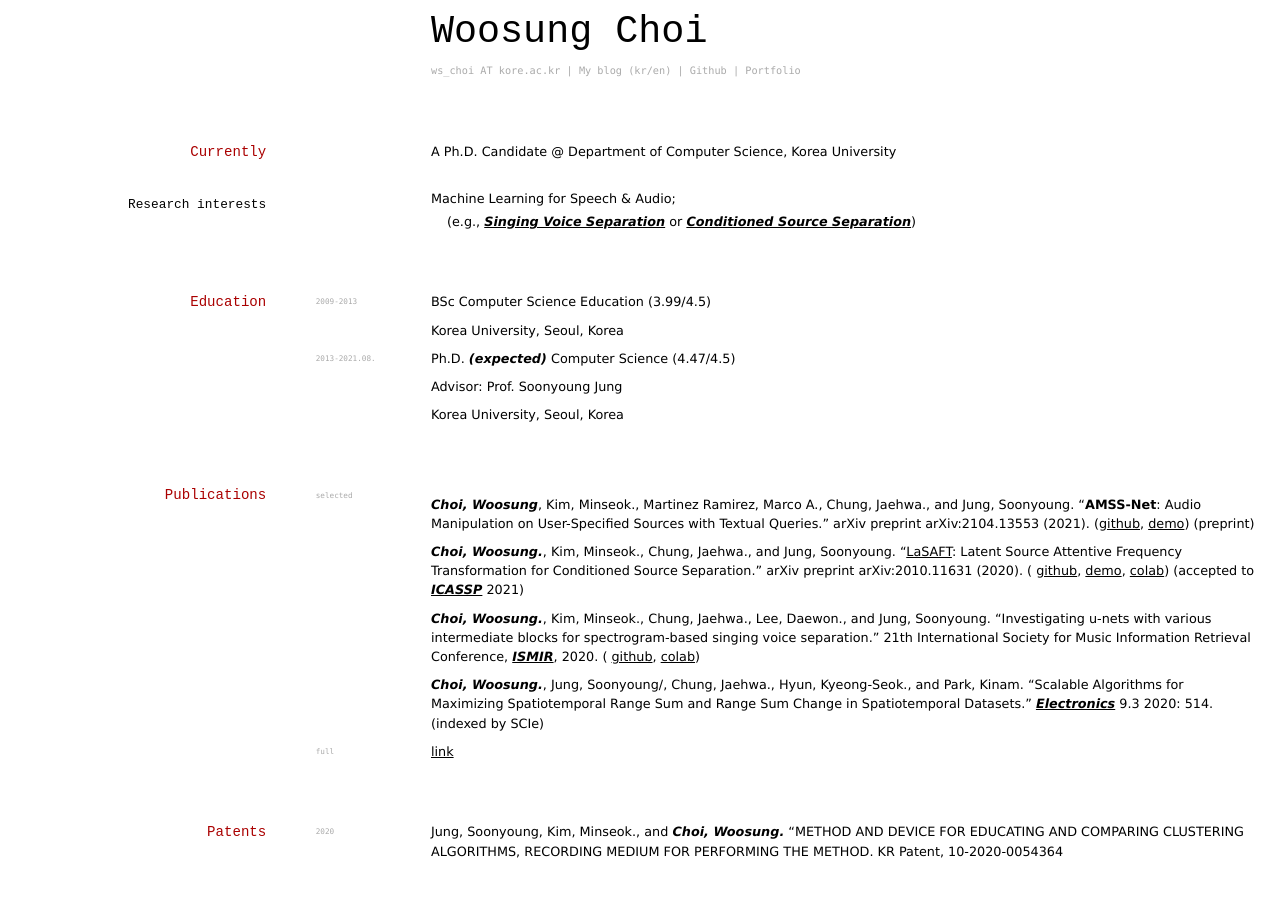
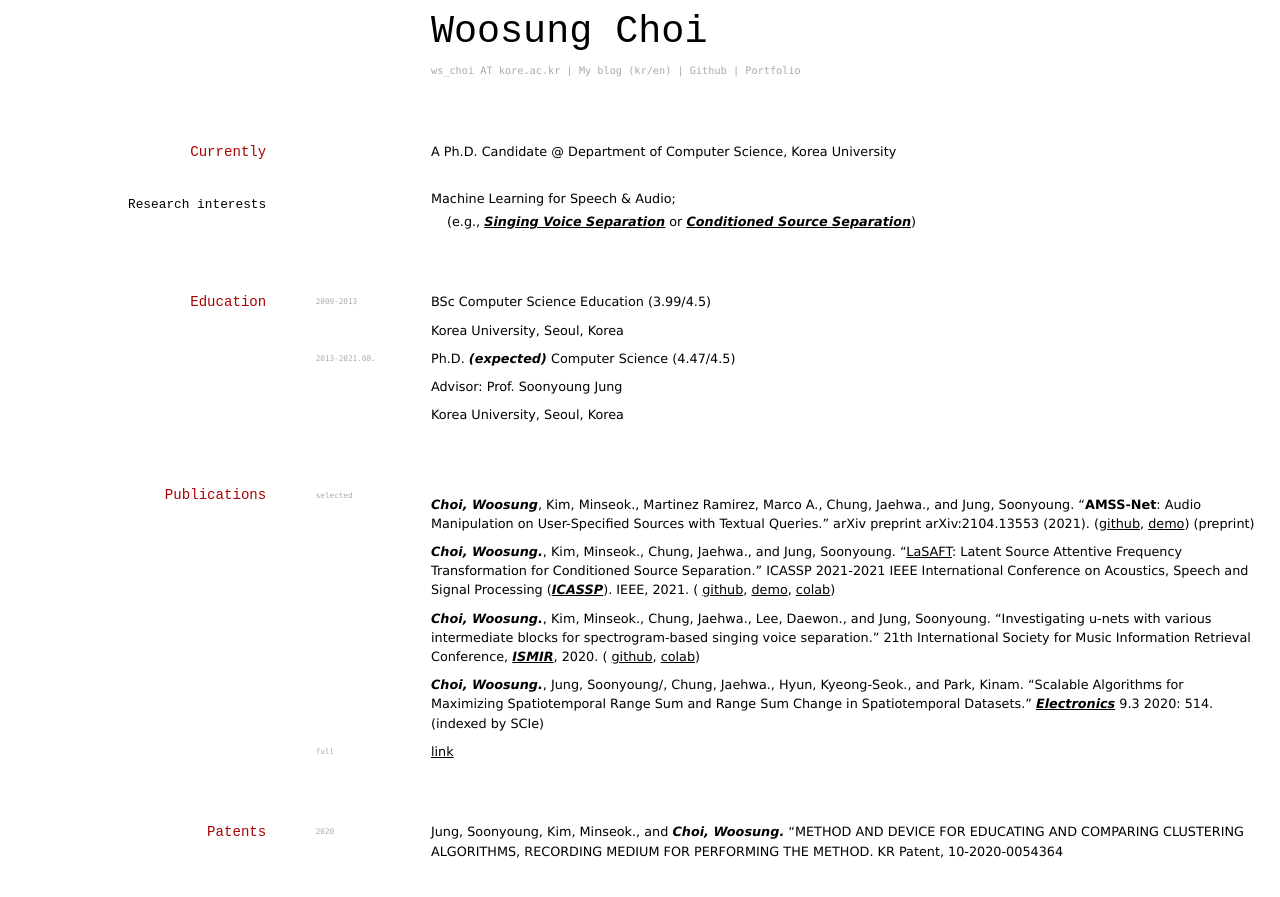
Before and after one commit to ws-choi/cv, a Jekyll site: the page built from index.md, in a window 1280 px wide and 900 px high. Shown: the top 897 px of the window. Built offline with Jekyll 4.4.1, drawn with Linux system fonts in a browser that asks for light colours.

Commit message:
Update index.md

```diff
--- a/index.md
+++ b/index.md
@@ -42,7 +42,7 @@ Korea University, Seoul, Korea
 
 ***Choi, Woosung***, Kim, Minseok., Martinez Ramirez, Marco A., Chung, Jaehwa., and Jung, Soonyoung. "**AMSS-Net**: Audio Manipulation on User-Specified Sources with Textual Queries." arXiv preprint arXiv:2104.13553 (2021). ([github](https://github.com/kuielab/AMSS-Net), [demo](https://kuielab.github.io/AMSS-Net/)) (preprint)
 
-***Choi, Woosung.***, Kim, Minseok., Chung, Jaehwa., and Jung, Soonyoung. "[LaSAFT](https://paperswithcode.com/paper/lasaft-latent-source-attentive-frequency): Latent Source Attentive Frequency Transformation for Conditioned Source Separation." arXiv preprint arXiv:2010.11631 (2020). ( [github](https://github.com/ws-choi/Conditioned-Source-Separation-LaSAFT), [demo](http://lasaft.github.io/), [colab](https://colab.research.google.com/github/ws-choi/Conditioned-Source-Separation-LaSAFT/blob/main/colab_demo/LaSAFT_with_GPoCM_Stella_Jang_Example.ipynb)) (accepted to ***[ICASSP](https://2021.ieeeicassp.org/)*** 2021)
+***Choi, Woosung.***, Kim, Minseok., Chung, Jaehwa., and Jung, Soonyoung. "[LaSAFT](https://paperswithcode.com/paper/lasaft-latent-source-attentive-frequency): Latent Source Attentive Frequency Transformation for Conditioned Source Separation." ICASSP 2021-2021 IEEE International Conference on Acoustics, Speech and Signal Processing (***[ICASSP](https://2021.ieeeicassp.org/)***). IEEE, 2021. ( [github](https://github.com/ws-choi/Conditioned-Source-Separation-LaSAFT), [demo](http://lasaft.github.io/), [colab](https://colab.research.google.com/github/ws-choi/Conditioned-Source-Separation-LaSAFT/blob/main/colab_demo/LaSAFT_with_GPoCM_Stella_Jang_Example.ipynb))
 
 ***Choi, Woosung.***, Kim, Minseok., Chung, Jaehwa., Lee, Daewon., and Jung, Soonyoung. "Investigating u-nets with various intermediate blocks for spectrogram-based singing voice separation." 21th International Society for Music Information Retrieval Conference, ***[ISMIR](https://program.ismir2020.net/poster_2-04.html)***, 2020. ( [github](https://github.com/ws-choi/ISMIR2020_U_Nets_SVS), [colab](https://colab.research.google.com/github/ws-choi/ISMIR2020_U_Nets_SVS/blob/master/colab_demo/TFC_TDF_Net_Large.ipynb))
 
```
